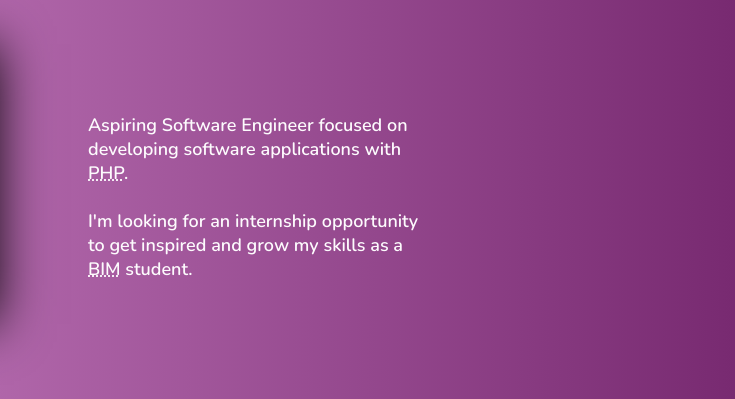
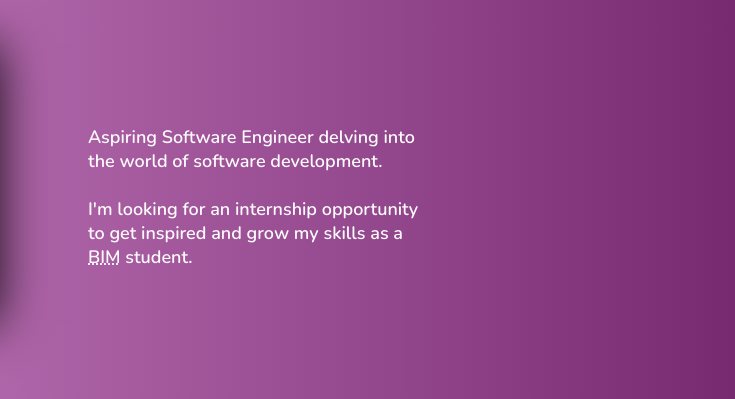
Before and after one commit to nikitakhanal/portfolio, a plain HTML site: page index.html in a window 1280 px wide. Shown: the part 229-628 px from the top of the page, 545-1280 px from the left. Drawn offline with nearby package versions, Linux system fonts and the light colour scheme.

Commit message:
refactor: changed intro

```diff
--- a/index.html
+++ b/index.html
@@ -27,8 +27,7 @@
             </div>
             <div class="about-me-content">
               <p class="text">
-                Aspiring Software Engineer focused on developing software applications with <abbr title="PHP: Hypertext Preprocessor">PHP</abbr>.
-
+                Aspiring Software Engineer delving into the world of software development.
                 <br /><br />
 
                 I'm looking for an internship opportunity to get inspired and
```
